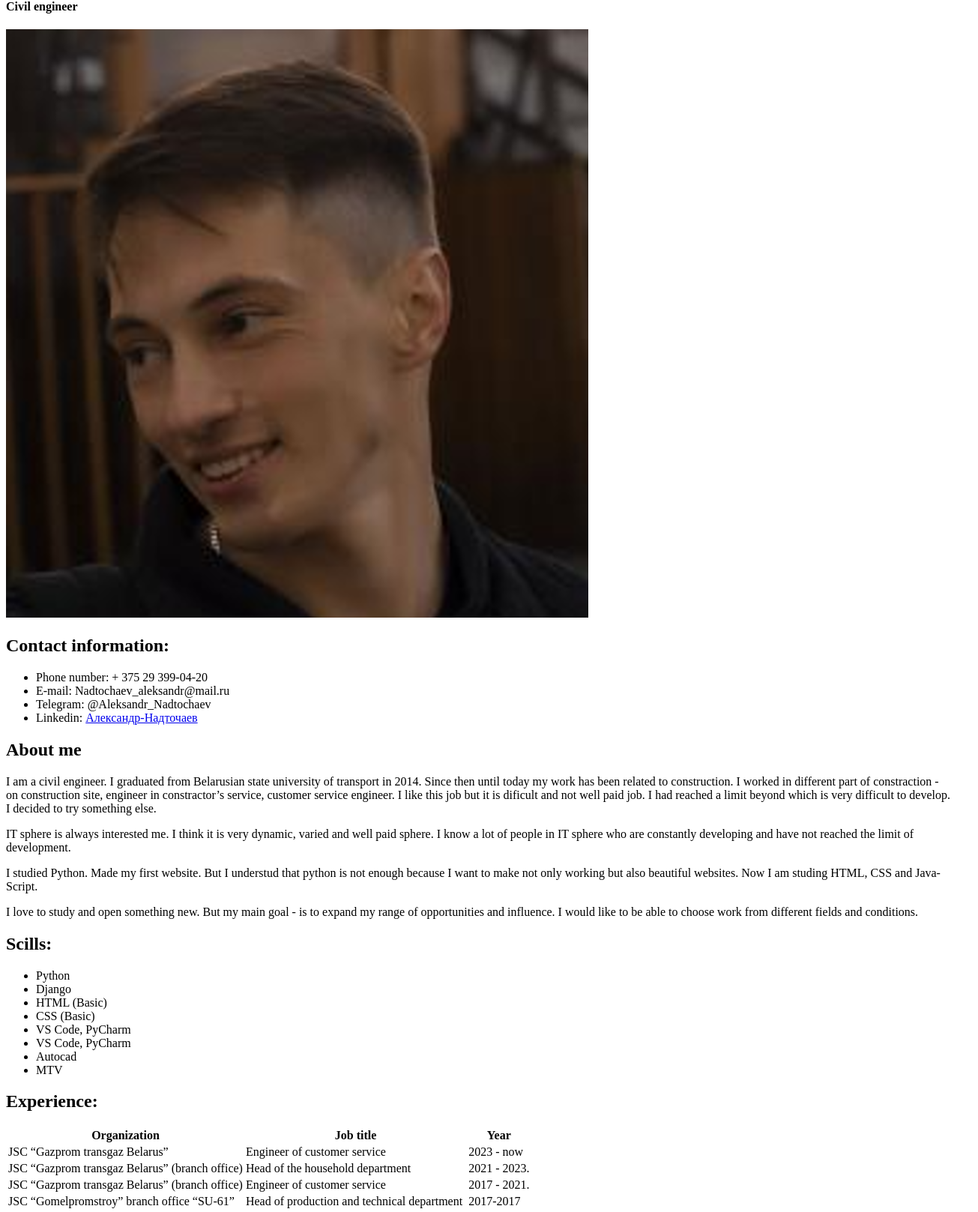
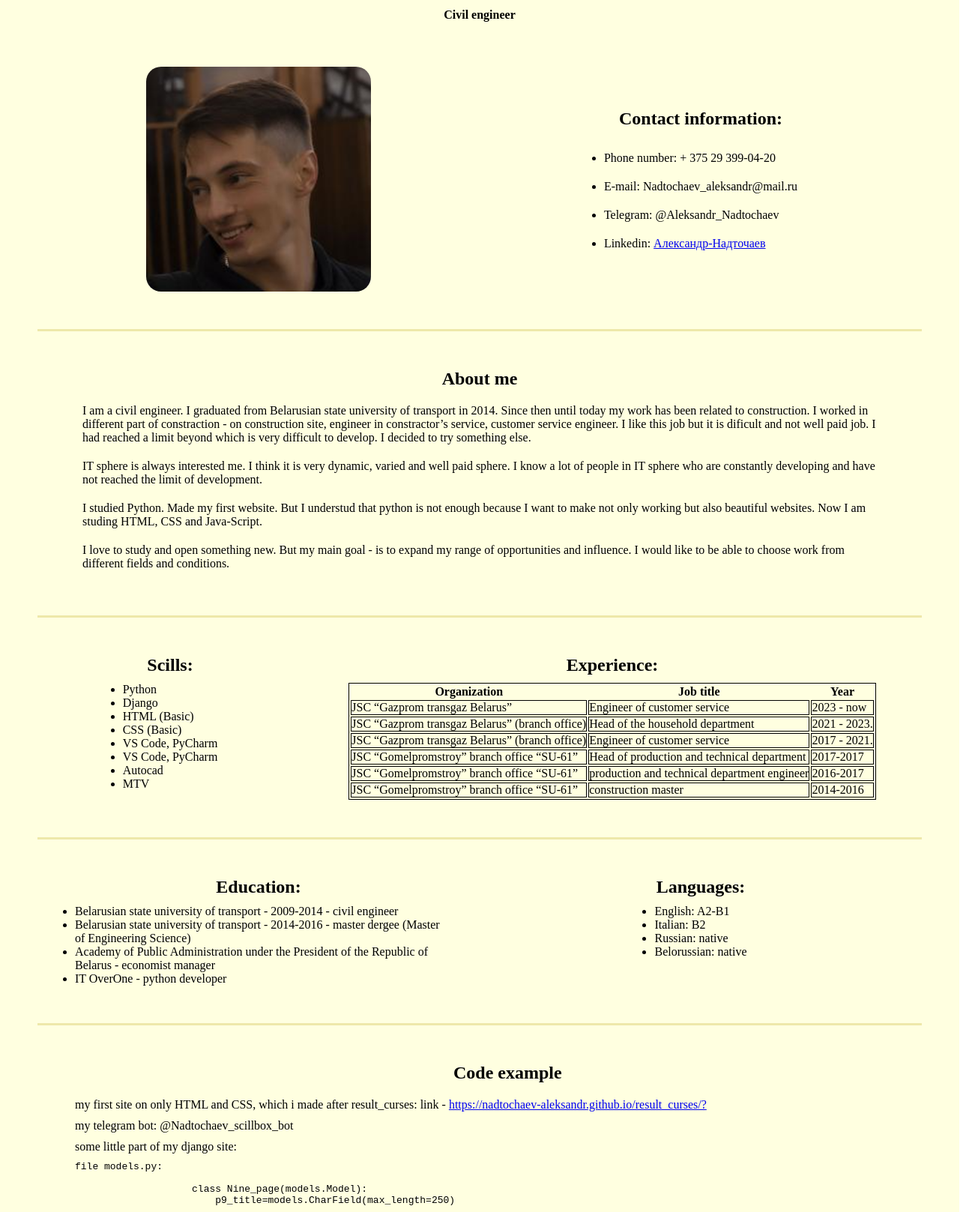
Before and after one commit to Nadtochaev-Aleksandr/rsschool-cv, a plain HTML site: page index.html in a window 1280 px wide. Shown: the part 204-1821 px from the top of the page at 75% size, 1305 px wide, since content can reach past the window. Drawn offline with Linux system fonts and the light colour scheme.

Commit message:
feat: add styls, fix: index.html

```diff
--- a/index.html
+++ b/index.html
@@ -191,7 +191,7 @@
         </section>
     </main>
     <footer><!-- блок footer - нижняя часть страницы, одинаковая для всех страниц -->
-        <p>2024</p>
+        <p>2025</p>
         <a href="https://github.com/Nadtochaev-Aleksandr" target="_blank">My GitHub</a>
         <div class="footer_img">
             <a href="https://rs.school/courses/javascript-preschool-ru" target="_blank" ><img src="rs-school-logo.svg" alt="Логотип школы обернутый в ссылку на курс"></a>
--- a/style.css
+++ b/style.css
@@ -0,0 +1,166 @@
+* {
+    padding: 0px;
+    margin: 0px;
+}
+
+header {
+    background-color:#EEE8AA;
+    padding: 40px;
+}
+
+header ul {
+    display: flex;
+    justify-content:flex-end;
+    list-style:none;
+}
+
+header a {
+    text-decoration: none;
+    color: #696969;
+    margin: 0px 20px;
+}
+
+main {
+    padding: 50px;
+    background-color: #FFFFE0;
+    display: flex;
+    flex-wrap:wrap;
+}
+
+main h1, h4 {
+    width: 100%;
+    text-align: center;
+    margin:10px 0px;
+}
+main h2 {
+    padding-bottom: 10px;
+    text-align: center;
+}
+
+.avatar {
+    width: 50%;
+    padding: 50px;
+    box-sizing:border-box;
+    display: flex;
+    align-items: center;
+    justify-content: center;
+    border-bottom: 3px solid #EEE8AA;
+}
+
+.contacts {
+    width: 50%;
+    display: flex;
+    flex-direction:column;
+    justify-content: center;
+    align-items: center;
+    border-bottom: 3px solid #EEE8AA;
+}
+
+.contacts li {
+   margin-top: 20px;
+}
+
+.avatar img {
+    width: 300px;
+    height: 300px;
+    border-radius:20px;
+}
+
+.about-me {
+    padding: 50px;
+    border-bottom: 3px solid #EEE8AA;
+}
+
+.about-me p{
+    padding: 10px;
+}
+
+.about-me h2{
+    text-align: center;
+}
+
+.table, .table td {
+    border: 1px solid black;
+}
+
+.Scills {
+    width: 30%;
+    padding: 50px;
+    border-bottom: 3px solid #EEE8AA;
+    box-sizing:border-box;
+    display: flex;
+    flex-direction:column;
+    align-items: center;
+}
+
+.Experience {
+    width: 70%;
+    padding: 50px;
+    border-bottom: 3px solid #EEE8AA;
+    box-sizing:border-box;
+    display: flex;
+    flex-direction:column;
+    align-items: center;
+}
+
+.Education {
+    width: 50%;
+    padding: 50px;
+    border-bottom: 3px solid #EEE8AA;
+    box-sizing:border-box;
+    display: flex;
+    flex-direction:column;
+    align-items: center;
+}
+
+.Languages {
+    width: 50%;
+    padding: 50px;
+    border-bottom: 3px solid #EEE8AA;
+    box-sizing:border-box;
+    display: flex;
+    flex-direction:column;
+    align-items: center;
+}
+
+.Other {
+    width: 100%;
+    padding: 50px;
+    border-bottom: 3px solid #EEE8AA;
+}
+
+
+.Code_example {
+    width: 100%;
+    padding: 50px;
+    padding-bottom: 0px;
+}
+
+.Code_example p {
+    margin: 10px 0px;
+}
+
+
+footer {
+    background-color: #EEE8AA;
+    padding: 40px;
+    display: flex;
+    align-items:center;
+}
+
+footer a {
+    text-decoration: none;
+    color: #696969;
+    margin: 0px 20px;
+}
+
+footer img {
+    width: 100px;
+    height: 50px;
+}
+
+.footer_img {
+    display: flex;
+    flex-grow: 1;
+    justify-content:flex-end;
+}
```
